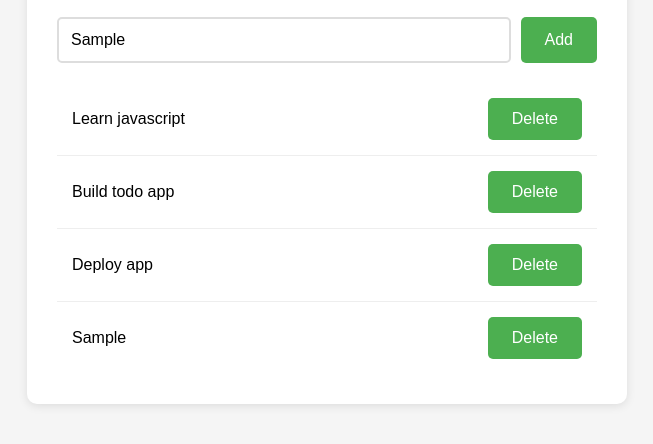
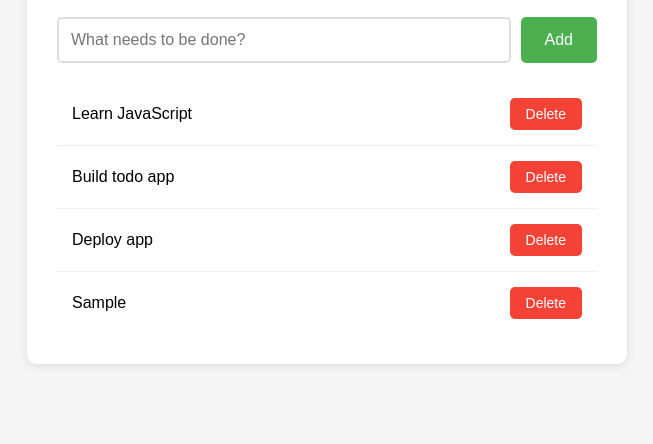
Before and after one commit to Gerald-mut/javascipt-basics, a plain HTML site: page todo-app/index.html in a window 1280 px wide. Both pictures are taken after typing "Sample" into the empty fields and a click on the button "Add". Shown: the part 90-534 px from the top of the page, without its empty margins (313-966 px from the left). Drawn offline with Linux system fonts and the light colour scheme.

Commit message:
Added delete to the list

```diff
--- a/todo-app/script.js
+++ b/todo-app/script.js
@@ -1,54 +1,83 @@
-//Array to store todo's objects
-let todos = [
-    {id: 1, text: "Learn javascript", completed: false},
-    {id: 1, text: "Build todo app", completed: false},
-    {id: 1, text: "Deploy app", completed: false},
+// Local storage helper (must come FIRST)
+const storage = {
+    get(key) {
+        const item = localStorage.getItem(key);
+        return item ? JSON.parse(item) : null;
+    },
+    set(key, value) {
+        localStorage.setItem(key, JSON.stringify(value));
+    }
+};
+
+// Load todos from localStorage or use defaults
+let todos = storage.get('todos') || [
+    { id: 1, text: "Learn JavaScript", completed: false },
+    { id: 2, text: "Build todo app", completed: false },
+    { id: 3, text: "Deploy app", completed: false },
 ];
-// Function to render todos
+
+// Save todos
+function saveTodos() {
+    storage.set('todos', todos);
+}
+
+// Render todos
 function renderTodos() {
     const todoList = document.getElementById("todoList");
+    todoList.innerHTML = "";
 
-    // Clear current list
-    todoList.innerHTML = "";
-    // Loop through todos and create html for each
     todos.forEach(todo => {
-        const li = document.createElement('li');
-        li.className = 'todo-item';
+        const li = document.createElement("li");
+        li.className = "todo-item";
+
         li.innerHTML = `
-        <span>${todo.text}</span>
-        <button onclick="deleteTodo(${todo.id})">Delete</button>`;
+            <span>${todo.text}</span>
+            <button class="delete-btn" data-id="${todo.id}">Delete</button>
+        `;
+
         todoList.appendChild(li);
     });
-
 }
 
-renderTodos();
-
+// Add todo
 function addTodo() {
     const input = document.getElementById("todoInput");
     const text = input.value.trim();
 
-    if(text === "") {
+    if (text === "") {
         alert("Please enter a todo");
         return;
     }
 
-    //create a new todo object
     const newTodo = {
         id: Date.now(),
-        text: text,
+        text,
         completed: false
     };
 
-    //add to array
     todos.push(newTodo);
-
-    //clear input
-    todos.value = "";
-
+    saveTodos();
     renderTodos();
 
+    input.value = "";
 }
 
-//add event listener to button
+// Delete todo
+function deleteTodo(id) {
+    todos = todos.filter(todo => todo.id !== id);
+    saveTodos();
+    renderTodos();
+}
+
+// Event listeners
 document.getElementById("addBtn").addEventListener("click", addTodo);
+
+document.getElementById("todoList").addEventListener("click", (e) => {
+    if (e.target.classList.contains("delete-btn")) {
+        const id = Number(e.target.dataset.id);
+        deleteTodo(id);
+    }
+});
+
+// Initial render
+renderTodos();
--- a/todo-app/style.css
+++ b/todo-app/style.css
@@ -67,3 +67,18 @@ button:hover {
 .todo-item:last-child {
     border-bottom: none;
 }
+
+.delete-btn {
+    background: #f44336;
+    padding: 8px 16px;
+    font-size: 14px;
+}
+
+.delete-btn:hover {
+    background: #da190b;
+}
+
+.completed {
+    text-decoration: line-through;
+    color: #999;
+}
```
